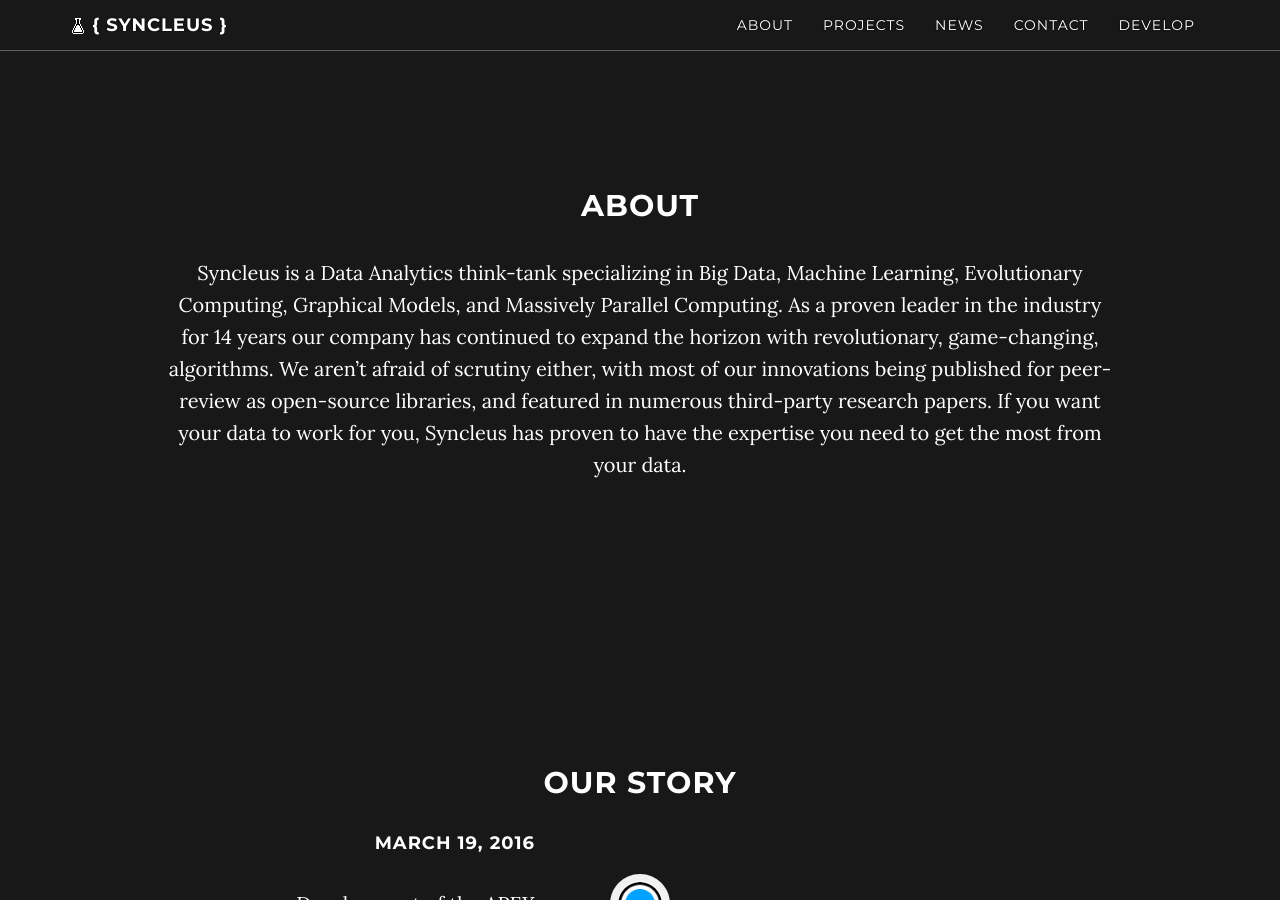
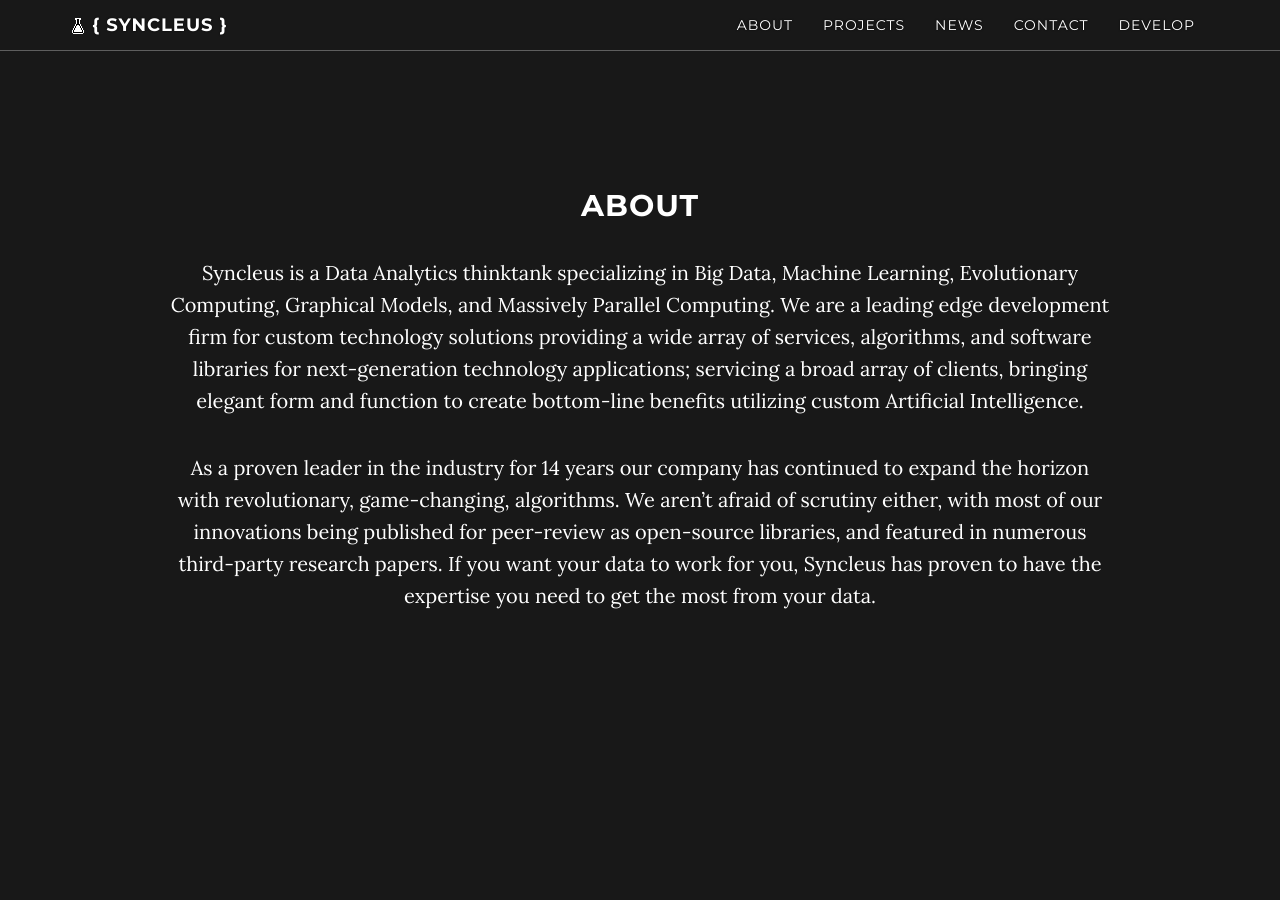
Before and after one commit to Syncleus/syncleus.github.io, a Jekyll site: the page built from index.html, in a window 1280 px wide and 900 px high, scrolled down 1654 px. Built offline with Jekyll 4.4.1, drawn with Linux system fonts in a browser that asks for light colours; nearby versions of some CDN libraries; comment, search, counter and statistics services are not loaded; some of the changed text lies outside the part shown.

Commit message:
Updated about page with additional text.

```diff
--- a/about.html
+++ b/about.html
@@ -5,4 +5,6 @@
 ---
 ## About
 
-Syncleus is a Data Analytics think-tank specializing in Big Data, Machine Learning, Evolutionary Computing, Graphical Models, and Massively Parallel Computing. As a proven leader in the industry for 14 years our company has continued to expand the horizon with revolutionary, game-changing, algorithms. We aren't afraid of scrutiny either, with most of our innovations being published for peer-review as open-source libraries, and featured in numerous third-party research papers. If you want your data to work for you, Syncleus has proven to have the expertise you need to get the most from your data.
+Syncleus is a Data Analytics thinktank specializing in Big Data, Machine Learning, Evolutionary Computing, Graphical Models, and Massively Parallel Computing. We are a leading edge development firm for custom technology solutions providing a wide array of services, algorithms, and software libraries for next-generation technology applications; servicing a broad array of clients, bringing elegant form and function to create bottom-line benefits utilizing custom Artificial Intelligence.
+
+As a proven leader in the industry for 14 years our company has continued to expand the horizon with revolutionary, game-changing, algorithms. We aren't afraid of scrutiny either, with most of our innovations being published for peer-review as open-source libraries, and featured in numerous third-party research papers. If you want your data to work for you, Syncleus has proven to have the expertise you need to get the most from your data.
```
